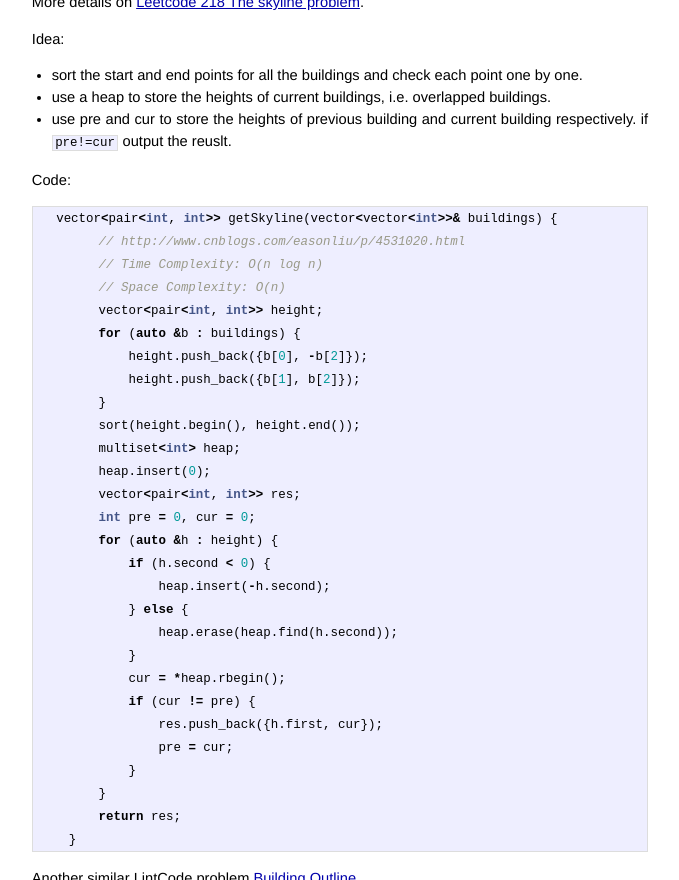
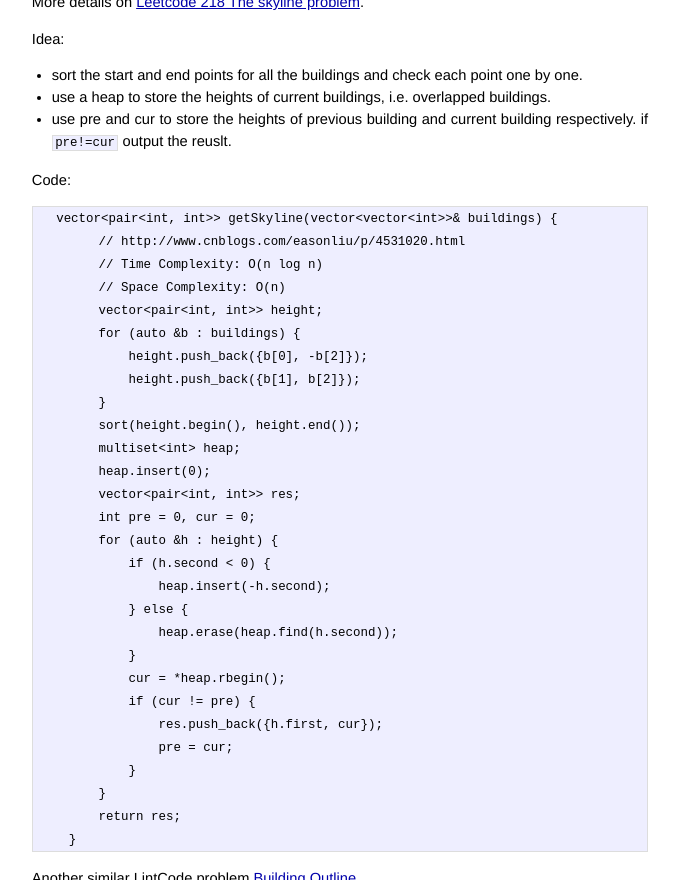
Before and after one commit to tonycao/blog, a Jekyll site: the page built from _posts/2016-02-14-skyline-problem.md, in a window 1280 px wide and 1400 px high, scrolled down 874 px, cut to the strip 48-928 px from the top of the window. Shown: the whole strip, without its empty margins (300-979 px from the left). Built offline with Jekyll 4.4.1, drawn with Linux system fonts in a browser that asks for light colours; comment, search, counter and statistics services are not loaded; some of the changed text lies outside the part shown.

Commit message:
update new poset

````diff
--- a/_posts/2016-02-14-skyline-problem.md
+++ b/_posts/2016-02-14-skyline-problem.md
@@ -28,7 +28,7 @@ Idea:
 
 Code:
 
-```c++
+```
   vector<pair<int, int>> getSkyline(vector<vector<int>>& buildings) {
         // http://www.cnblogs.com/easonliu/p/4531020.html
         // Time Complexity: O(n log n)
@@ -65,7 +65,8 @@ Another similar LintCode problem [Building Outline](http://www.lintcode.com/en/p
 * the only difference is when to output the result
 
 Code:
-```c++
+
+```
   vector<vector<int> > buildingOutline(vector<vector<int> > &buildings) {
         // write your code here
         vector<pair<int, int>> height;
````
